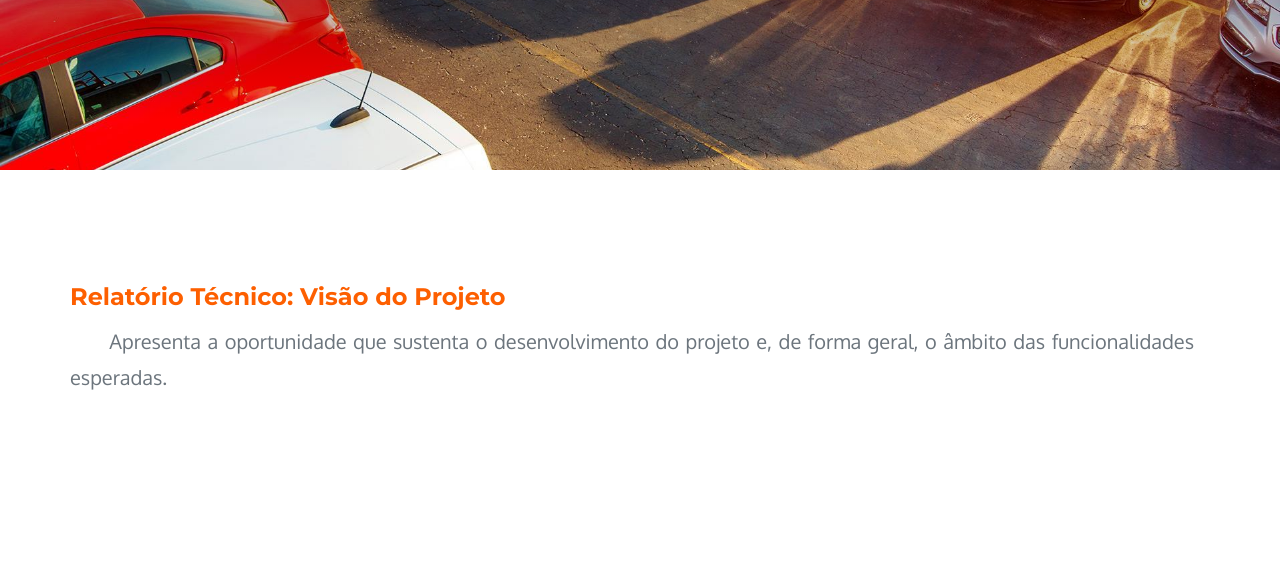
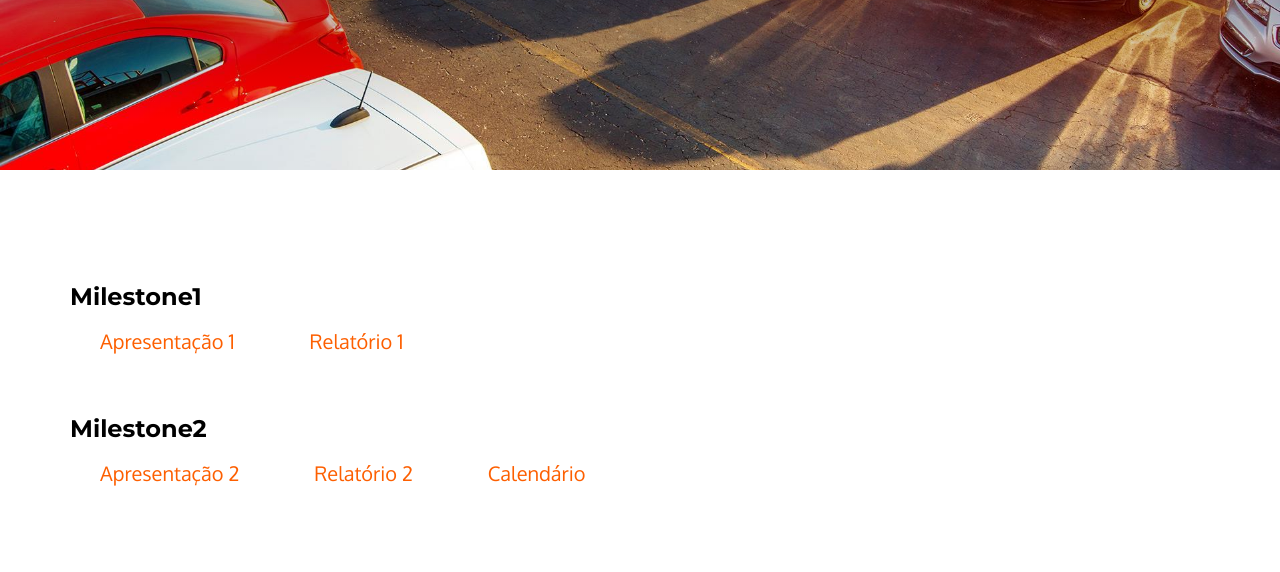
Before and after one commit to pedroalves99/PEI, a plain HTML site: page docs/documents.html in a window 1280 px wide. Shown: the part 380-952 px from the top of the page. Drawn offline with Linux system fonts and the light colour scheme.

Commit message:
documents

```diff
--- a/docs/documents.html
+++ b/docs/documents.html
@@ -46,10 +46,11 @@
                         <li class="nav-item dropdown">
                             <a class="nav-link dropdown-toggle" href="documents.html" id="dropdown04" data-toggle="dropdown" aria-haspopup="true" aria-expanded="false">Documentação</a>
                             <div class="dropdown-menu" aria-labelledby="dropdown04">
-                                <a class="dropdown-item" href="pdfs/apresentacao.odp">Apresentação</a>
-                                <a class="dropdown-item" href="pdfs/relatorio.pdf">Relatório</a>
-                                <a class="dropdown-item" href="pdfs/diagrama.pdf">Calendário/Diagrama de Gantt</a>
-
+                                <a class="dropdown-item" href="Milestone1/Apresentação M1_ppt.pdf">Apresentação1</a>
+                                <a class="dropdown-item" href="pdfs/relatorio.pdf">Relatório1</a>
+                                <a class="dropdown-item" href="M2/diagrama.xlsx">Calendário/Diagrama de Gantt</a>
+                                <a class="dropdown-item" href="M2/apresentacao2.pdf">Apresentação2</a>
+                                <a class="dropdown-item" href="M2/RelatórioM2.pdf">Relatório2</a>
                             </div>
                         </li>
                         <li class="nav-item">
@@ -97,12 +98,20 @@
                             <div class="col-md-30 pr-md-2 mb-1 element-animate ">
                                 <div class="media block-10 d-block text-left">
                                     <div class="media-body text-justify">
-                                        <h4><a href="pdfs/relatorio.pdf">Relatório Técnico: Visão
-                                                do Projeto</a></h4>
+                                        <h4>Milestone1</a></h4>
                                         <p>&nbsp;&nbsp;&nbsp;&nbsp;&nbsp;
-                                            Apresenta a oportunidade que sustenta o desenvolvimento do projeto e, de
-                                            forma geral, o
-                                            âmbito das funcionalidades esperadas.
+                                            <a href="Milestone1/Apresentação M1_ppt.pdf" download>Apresentação 1</a> &nbsp;&nbsp;&nbsp;&nbsp;&nbsp;&nbsp;&nbsp;&nbsp;&nbsp;&nbsp;&nbsp;&nbsp;&nbsp;
+                                            <a href="Milestone1/RelatórioM1.pdf" download>Relatório 1</a>
+                                        </p>
+                                        <br />
+                                    </div>
+
+                                    <div class="media-body text-justify">
+                                        <h4>Milestone2</a></h4>
+                                        <p>&nbsp;&nbsp;&nbsp;&nbsp;&nbsp;
+                                            <a href="M2/apresentacao2.pdf" download>Apresentação 2</a> &nbsp;&nbsp;&nbsp;&nbsp;&nbsp;&nbsp;&nbsp;&nbsp;&nbsp;&nbsp;&nbsp;&nbsp;&nbsp;
+                                            <a href="M2/RelatórioM2.pdf" download>Relatório 2</a>       &nbsp;&nbsp;&nbsp;&nbsp;&nbsp;&nbsp;&nbsp;&nbsp;&nbsp;&nbsp;&nbsp;&nbsp;&nbsp;
+                                            <a href="M2/diagrama.xlsx" download>Calendário</a>
                                         </p>
                                         <br />
                                     </div>
```
Also changed, not shown: docs/about.html (+7 -6 lines), docs/index.html (+7 -5 lines), docs/knowmore1.html (+7 -5 lines), 4 other files.
